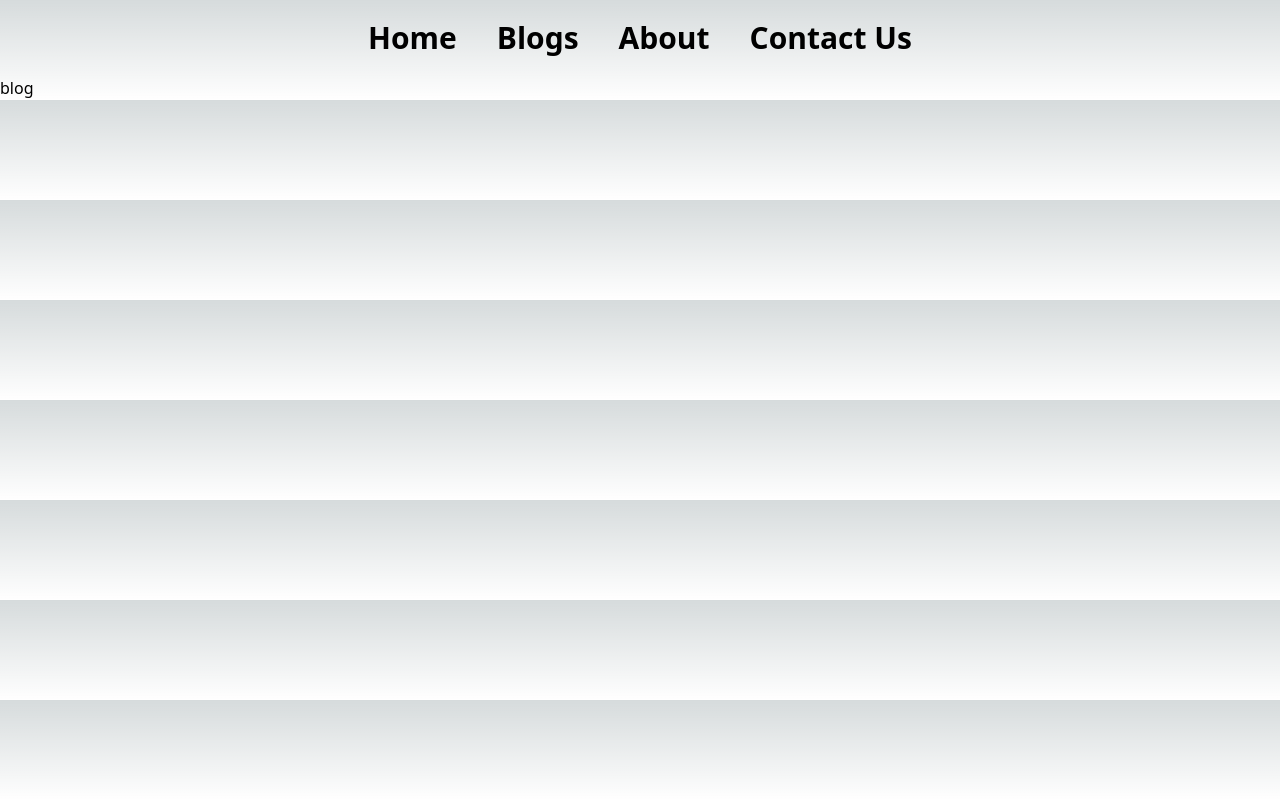
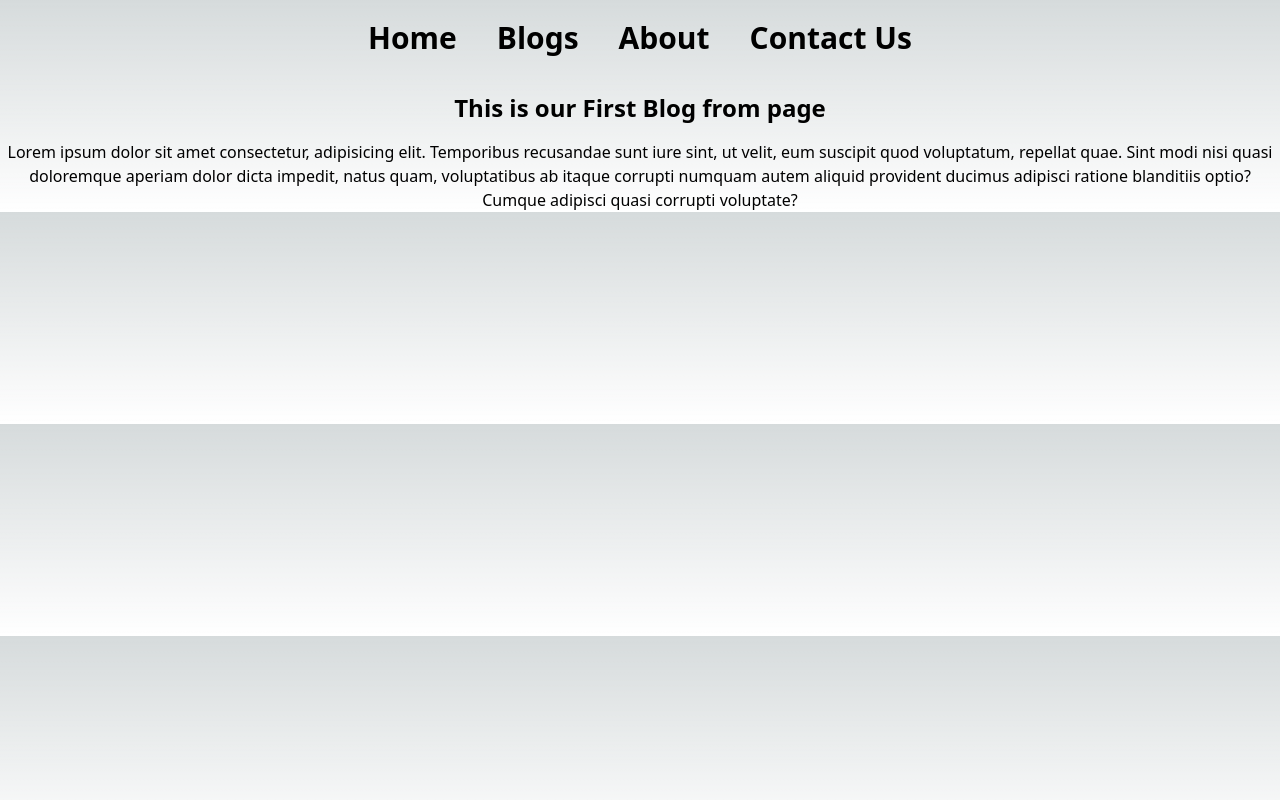
Before and after one commit to Ujjal-ENG/start-learn-nextjs, a Next.js app: page /blog-post/blog in a window 1280 px wide. Built offline with nearby package versions, Linux system fonts and the light colour scheme.

Commit message:
done this project right now

```diff
--- a/pages/blog-post/blog.js
+++ b/pages/blog-post/blog.js
@@ -1,7 +1,21 @@
 import React from "react";
 
 const blog = () => {
-  return <div>blog</div>;
+  return (
+    <div>
+      <h1 className="text-2xl p-4 text-center font-bold">
+        This is our First Blog from page
+      </h1>
+      <p className="break-words text-center">
+        Lorem ipsum dolor sit amet consectetur, adipisicing elit. Temporibus
+        recusandae sunt iure sint, ut velit, eum suscipit quod voluptatum,
+        repellat quae. Sint modi nisi quasi doloremque aperiam dolor dicta
+        impedit, natus quam, voluptatibus ab itaque corrupti numquam autem
+        aliquid provident ducimus adipisci ratione blanditiis optio? Cumque
+        adipisci quasi corrupti voluptate?
+      </p>
+    </div>
+  );
 };
 
 export default blog;
```
